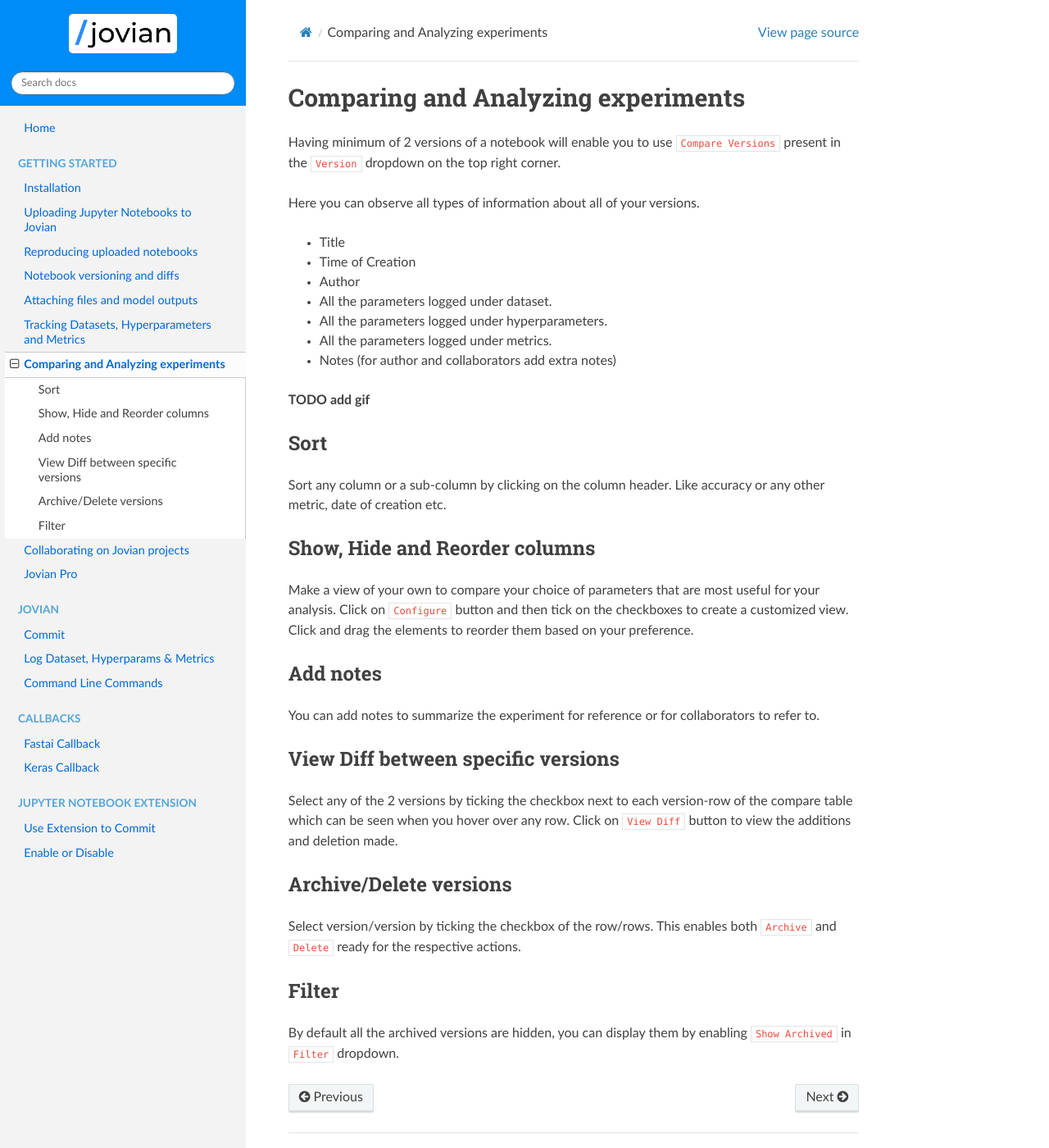
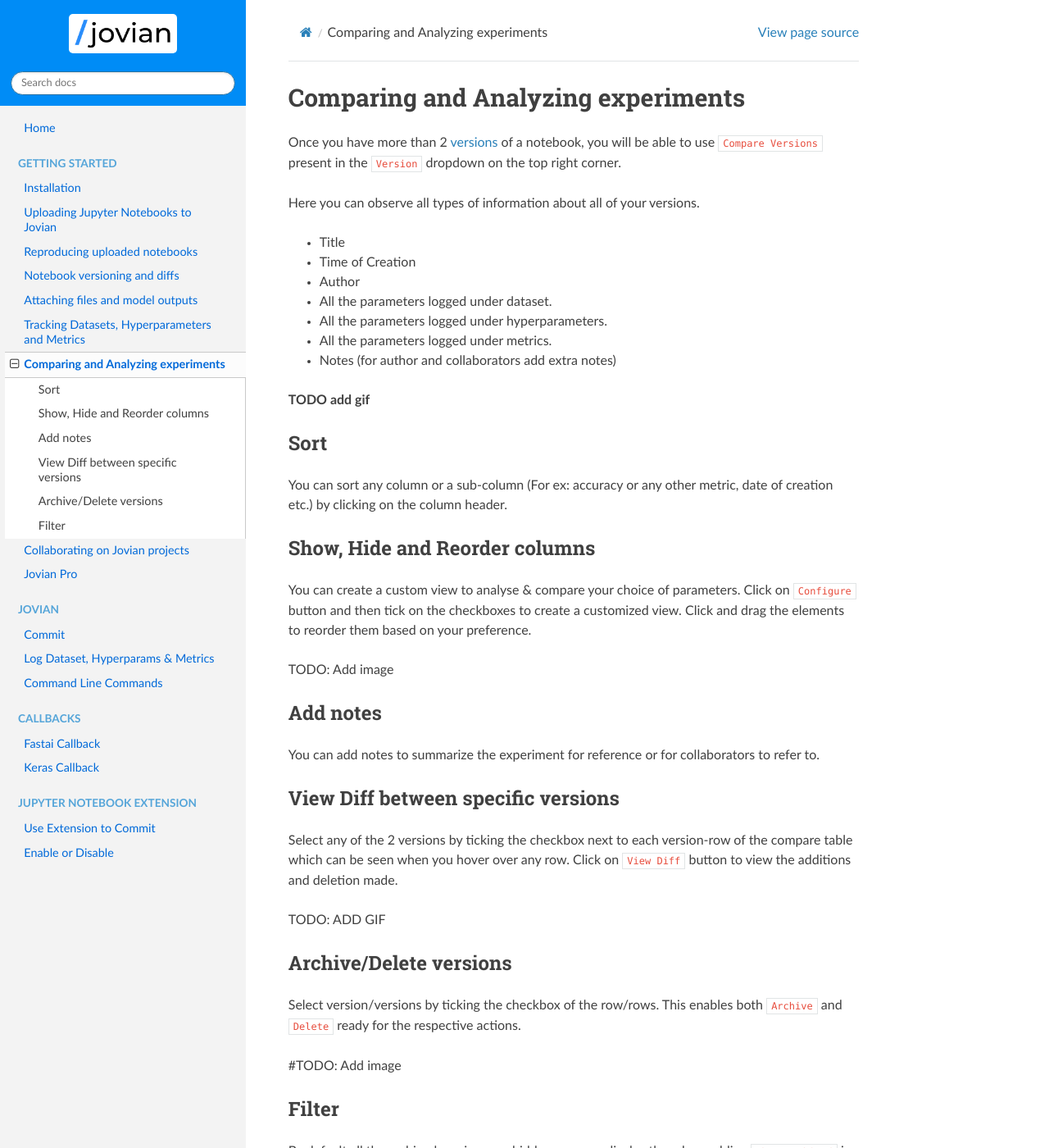
Before and after one commit to JovianHQ/jovian-py, a Sphinx documentation site: the page built from docs/user_guide/7_compare.md, in a window 1280 px wide and 1400 px high. Shown: the whole window at 82% size. Built offline with Sphinx 7.4.7 and the Read the Docs theme 2.0.0, drawn with Linux system fonts in a browser that asks for light colours.

Commit message:
Polished points 6,7,8

```diff
--- a/docs/user_guide/7_compare.md
+++ b/docs/user_guide/7_compare.md
@@ -1,6 +1,6 @@
 ## Comparing and Analyzing experiments
 
-Having minimum of 2 versions of a notebook will enable you to use `Compare Versions` present in the `Version` dropdown on the top right corner.
+Once you have more than 2 [versions](4_version.md) of a notebook, you will be able to use `Compare Versions` present in the `Version` dropdown on the top right corner.
 
 Here you can observe all types of information about all of your versions.
 
@@ -16,12 +16,14 @@
 
 ### Sort
 
-Sort any column or a sub-column by clicking on the column header. Like accuracy or any other metric, date of creation etc.
+You can sort any column or a sub-column (For ex:  accuracy or any other metric, date of creation etc.) by clicking on the column header.
 
 ### Show, Hide and Reorder columns
 
-Make a view of your own to compare your choice of parameters that are most useful for your analysis.
+You can create a custom view to analyse & compare your choice of parameters.
 Click on `Configure` button and then tick on the checkboxes to create a customized view. Click and drag the elements to reorder them based on your preference.
+
+TODO: Add image
 
 ### Add notes
 
@@ -32,10 +34,16 @@
 
 Select any of the 2 versions by ticking the checkbox next to each version-row of the compare table which can be seen when you hover over any row. Click on `View Diff` button to view the additions and deletion made.
 
+TODO: ADD GIF
+
 ### Archive/Delete versions
 
-Select version/version by ticking the checkbox of the row/rows. This enables both `Archive` and `Delete` ready for the respective actions.
+Select version/versions by ticking the checkbox of the row/rows. This enables both `Archive` and `Delete` ready for the respective actions.
+
+#TODO: Add image
 
 ### Filter
 
 By default all the archived versions are hidden, you can display them by enabling `Show Archived` in `Filter` dropdown.
+
+##TODO: Add GIF
```
Also changed, not shown: docs/user_guide/6_track.md (+5 -4 lines), docs/user_guide/8_collaborate.md (+9 -2 lines).
